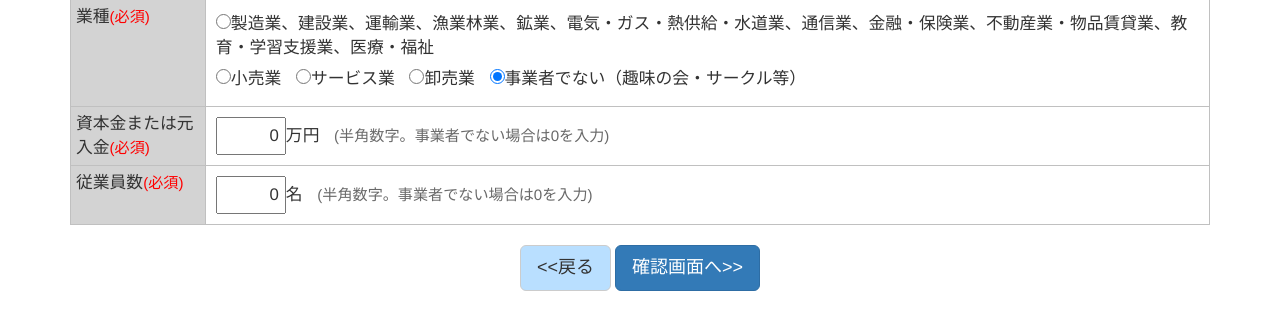
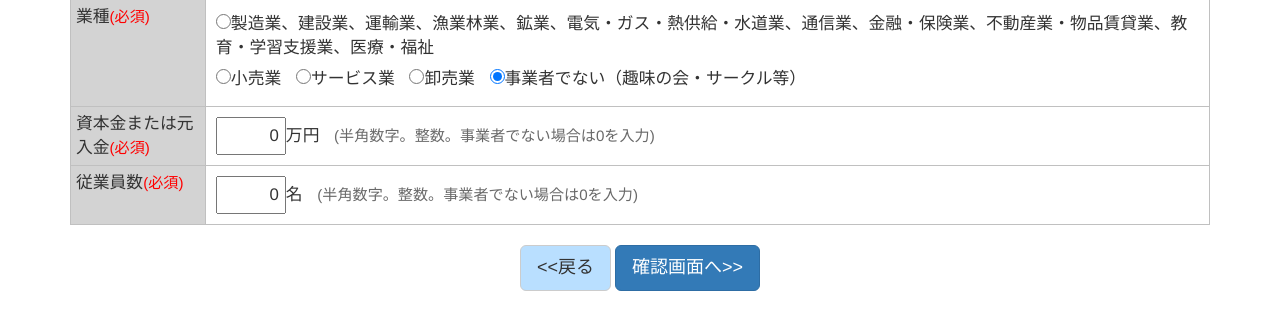
Before and after one commit to ykj0423/RK_SSC, a PHP site: page /regist.php in a window 1280 px wide. Shown: the part 919-1230 px from the top of the page. Run offline with PHP 8.4, Linux system fonts and the light colour scheme; some libraries are stand-ins or nearby versions.

Commit message:
20160107

```diff
--- a/end.php
+++ b/end.php
@@ -451,7 +451,8 @@ if($revflg){
 			$ninzu = 0;
 
 			if( isset ( $_POST[ 'ninzu'.$i ] ) ){
-				$ninzu = $_POST[ 'ninzu'.$i ];
+				//$ninzu = $_POST[ 'ninzu'.$i ];
+				$ninzu	= mb_convert_kana($_POST[ 'ninzu'.$i ], "n", "utf-8");
 			}
 
 			//施設単価
--- a/regist.php
+++ b/regist.php
@@ -151,12 +151,12 @@ include('include/err.php');
         <tr>
           <th>資本金または元入金<span class="red">(必須)</span></th>
           <td><input type="text" class="short txr" style="ime-mode: inactive;" name="sihon" id="sihon" maxlength="7" value="0">万円
-          <span class="ml10 note">(半角数字。事業者でない場合は0を入力)</span></td>
+          <span class="ml10 note">(半角数字。整数。事業者でない場合は0を入力)</span></td>
         </tr>
         <tr>
           <th >従業員数<span class="red">(必須)</span></th>
           <td><input type="text" class="short txr" style="ime-mode: inactive;" name="jygsu" id="jygsu" maxlength="7" value="0">名
-          <span class="ml10 note">(半角数字。事業者でない場合は0を入力)</span></td>
+          <span class="ml10 note">(半角数字。整数。事業者でない場合は0を入力)</span></td>
         </tr>
       </table>
       <div class="text-center mb20">
```
Also changed, not shown: regist_cnf.php (+11 -0 lines).
